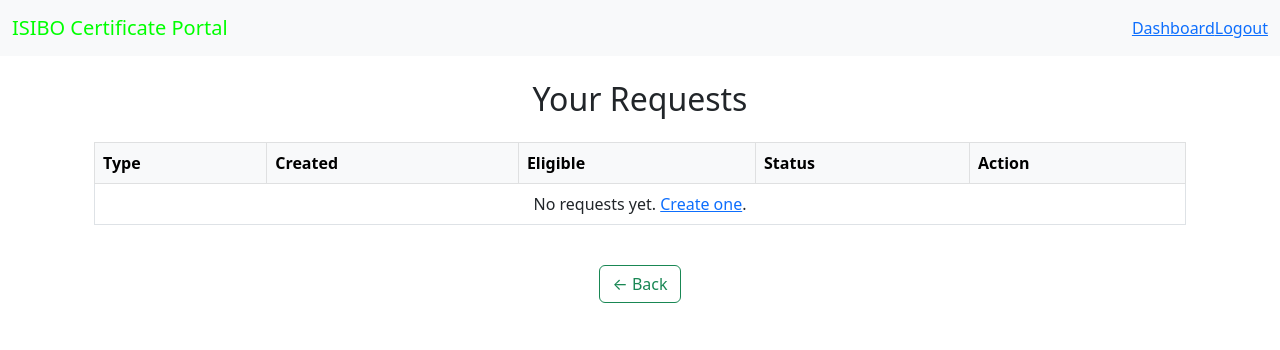
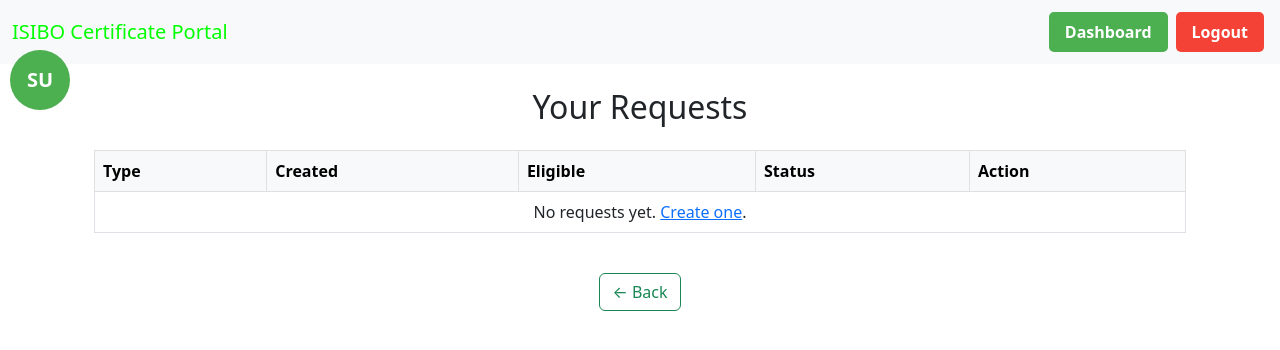
Before and after one commit to HOMSINdayizeye/Umudugudu_certificate-Provision, a Django app: page /certificates/dashboard/ in a window 1280 px wide. Shown: the top 350 px of the page. Run offline with Django 4.2, Linux system fonts and the light colour scheme; the visitor is signed in with stand-in values (Sample User, id 1); data that the repository does not hold is empty.

Commit message:
Updated Dashboard and added initials

```diff
--- a/certificates/templates/certificates/base.html
+++ b/certificates/templates/certificates/base.html
@@ -12,10 +12,25 @@
     <a class="navbar-brand" href="/", style="display: block; color:lime">ISIBO Certificate Portal</a>
     <div class="collapse navbar-collapse">
       <ul class="navbar-nav ms-auto">
-        {% if user.is_authenticated %}
-          <li class="nav-item"><a href="{% url 'dashboard' %}">Dashboard</a></li>
-          <li class="nav-item"><a href="{% url 'logout' %}">Logout</a></li>
-        {% else %}
+       {% if user.is_authenticated %}
+  <li class="nav-item">
+    <a href="{% url 'dashboard' %}"
+       style="display:inline-block; padding:8px 16px; margin:4px;
+              background-color:#4CAF50; color:white; text-decoration:none;
+              border-radius:5px; font-weight:bold;">
+       Dashboard
+    </a>
+  </li>
+  <li class="nav-item">
+    <a href="{% url 'logout' %}"
+       style="display:inline-block; padding:8px 16px; margin:4px;
+              background-color:#f44336; color:white; text-decoration:none;
+              border-radius:5px; font-weight:bold;">
+       Logout
+    </a>
+  </li>
+{% else %}
+
       <!-- <li class="nav-item"><a class="nav-link" href="{% url 'login' %}">Login</a></li> -->
      <!-- <li class="nav-item"><a class="nav-link" href="{% url 'logout' %}">Logout</a></li> -->
         {% endif %}
--- a/certificates/templates/certificates/dashboard.html
+++ b/certificates/templates/certificates/dashboard.html
@@ -1,5 +1,62 @@
 {% extends 'certificates/base.html' %}
 {% block content %}
+<div id="userCircle" class="circle"></div>
+<div id="hoverName" class="hover-box"></div>
+
+<style>
+  .circle {
+    width: 60px;
+    height: 60px;
+    border-radius: 50%;
+    background-color: #4CAF50; /* green circle */
+    color: white;
+    display: flex;
+    align-items: center;
+    justify-content: center;
+    font-size: 20px;
+    font-weight: bold;
+    position: absolute;
+    top: 50px;
+    left: 10px;   /* 👈 moved to left side */
+    transform: rotate(0deg);
+  }
+
+  .hover-box {
+    display: none;
+    position: absolute;
+    top: 90px;    /*  directly below the circle */
+    left: 20px;   /*  aligned with circle on left */
+    background: #333;
+    color: #fff;
+    padding: 5px 10px;
+    border-radius: 5px;
+    font-size: 14px;
+  }
+
+  /* Show hover-box when hovering over circle */
+  .circle:hover + .hover-box {
+    display: block;
+  }
+</style>
+
+<script>
+  const user = {
+    firstname: "{{ request.user.first_name|escapejs }}",
+    lastname: "{{ request.user.last_name|escapejs }}"
+  };
+
+  const initials =
+    (user.firstname?.charAt(0).toUpperCase() || "") +
+    (user.lastname?.charAt(0).toUpperCase() || "");
+
+  // Put initials inside green circle
+  document.getElementById("userCircle").textContent = initials;
+
+  // Show full name in hover box
+  document.getElementById("hoverName").textContent =
+    `${user.firstname} ${user.lastname}`;
+</script>
+
 <div class="container mt-4">
   <h2 class="mb-4 text-center">Your Requests</h2>
 
--- a/certificates/views.py
+++ b/certificates/views.py
@@ -317,3 +317,15 @@ def report_stolen_laptop(request):
         'form_title': 'Report Stolen Laptop',
         'submit_label': 'Submit Report',
     })
+# function to display initials
+def display_user_info(firstname, lastname):
+    # Get initials
+    initials = firstname[0].upper() + lastname[0].upper()
+
+    # Welcome message
+    welcome_message = f"Welcome back {firstname}"
+
+    # Print results
+    print(f"FIRSTNAME: {firstname}, LASTNAME: {lastname}")
+    print(welcome_message)
+    print(f"Initials in circle: ({initials})")
```
